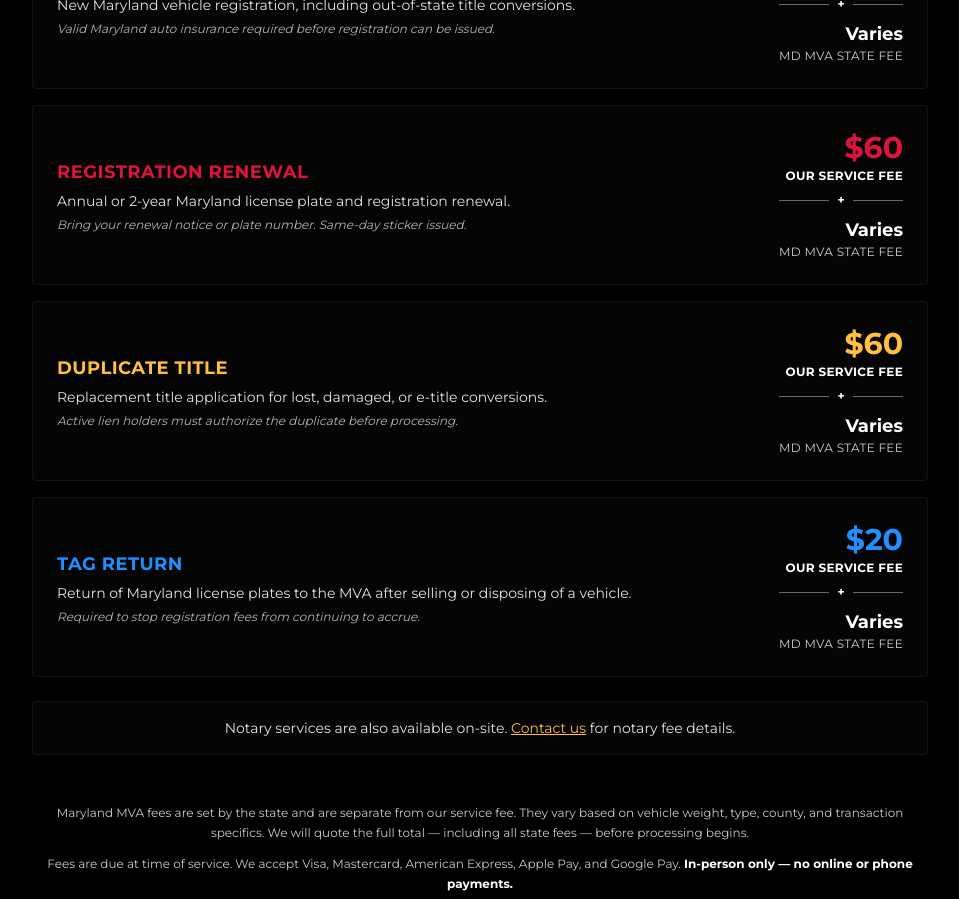
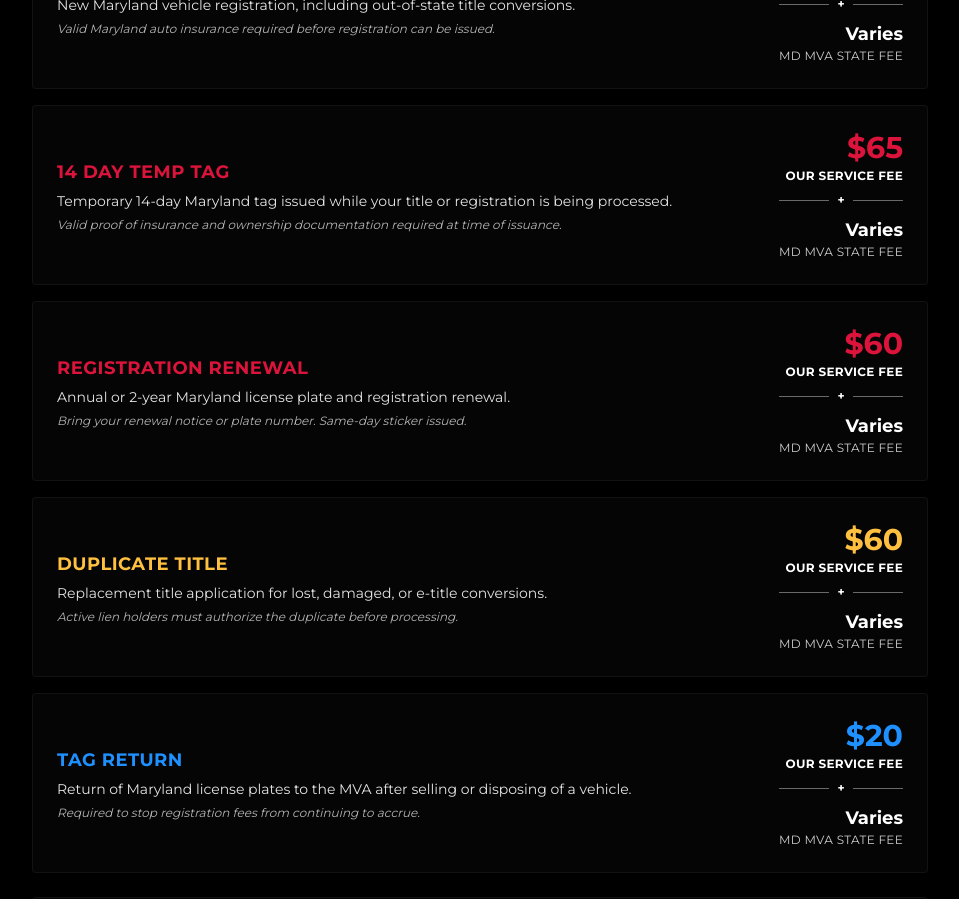
Before and after one commit to hoomanhajrian/suntag-title, a Next.js app: page /pricing in a window 1280 px wide. Shown: the part 800-1699 px from the top of the page, without its empty margins (160-1119 px from the left). Built offline with nearby package versions, Linux system fonts and the light colour scheme.

Commit message:
feat: add '14 Day Temp Tag' service to pricing page

```diff
--- a/app/pricing/page.tsx
+++ b/app/pricing/page.tsx
@@ -16,6 +16,14 @@ const services = [
     color: 'text-blue-glow',
     border: 'hover:border-blue-glow',
     note: 'Valid Maryland auto insurance required before registration can be issued.',
+  },
+  {
+    name: '14 Day Temp Tag',
+    ourFee: 65,
+    description: 'Temporary 14-day Maryland tag issued while your title or registration is being processed.',
+    color: 'text-red-base',
+    border: 'hover:border-red-base',
+    note: 'Valid proof of insurance and ownership documentation required at time of issuance.',
   },
   {
     name: 'Registration Renewal',
```
